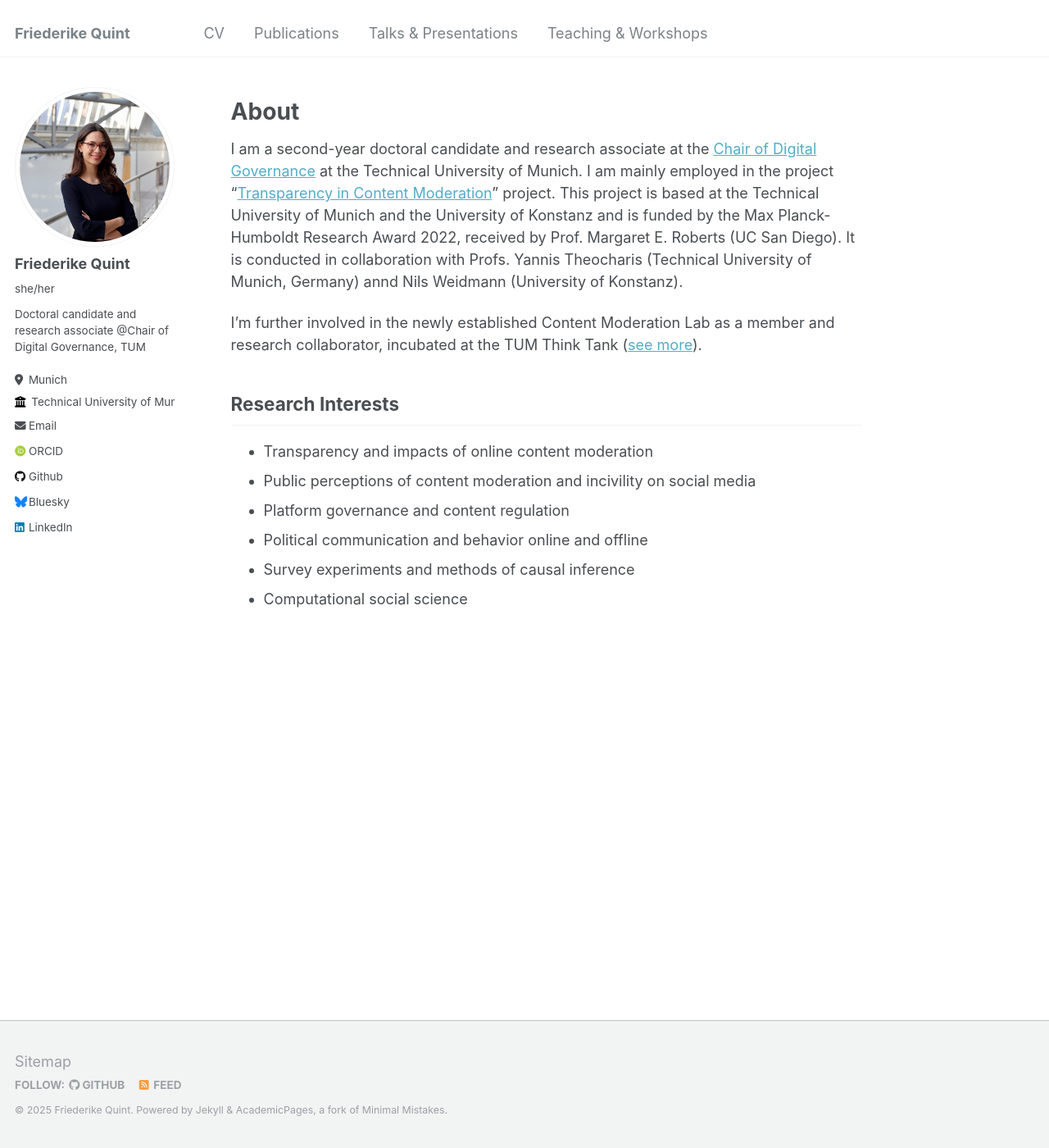
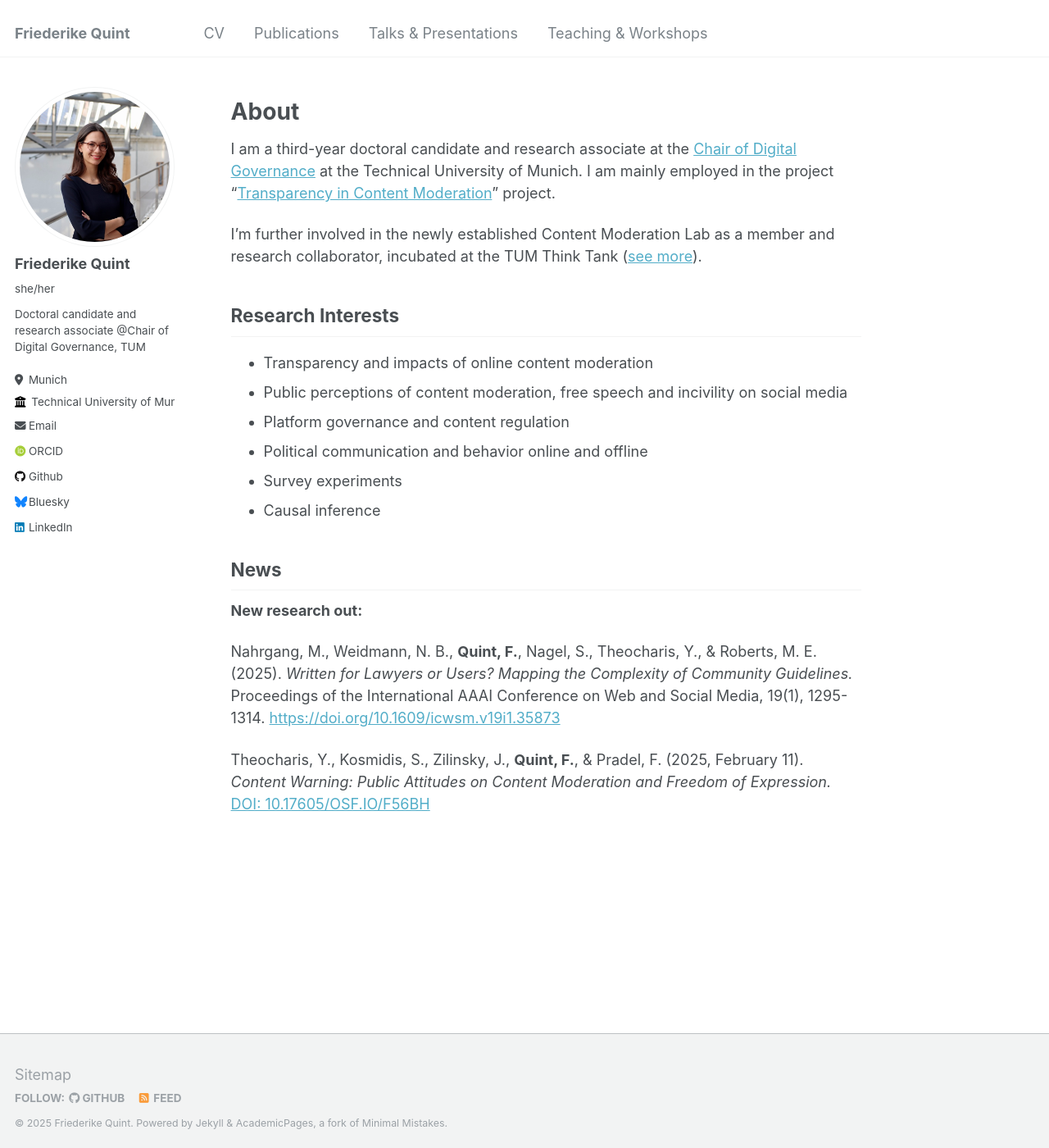
Before and after one commit to friederikequint/friederikequint.github.io, a Jekyll site: the page built from _pages/about.md, in a window 1280 px wide and 1400 px high. Shown: the whole window at 82% size. Built offline with Jekyll 4.4.1, drawn with Linux system fonts in a browser that asks for light colours; some web fonts are replaced.

Commit message:
Updated about

```diff
--- a/_pages/about.md
+++ b/_pages/about.md
@@ -12,7 +12,7 @@ redirect_from:
 # About
 
 
-I am a second-year doctoral candidate and research associate at the [Chair of Digital Governance](https://www.hfp.tum.de/en/digitalgovernance/home/){:target="_blank"} at the Technical University of Munich. I am mainly employed in the project "[Transparency in Content Moderation](https://www.tum.de/en/news-and-events/all-news/press-releases/details/analyse-des-verhaltens-von-social-media-plattformen){:target="_blank"}" project. This project is based at the Technical University of Munich and the University of Konstanz and is funded by the Max Planck-Humboldt Research Award 2022, received by Prof. Margaret E. Roberts (UC San Diego). It is conducted in collaboration with Profs. Yannis Theocharis (Technical University of Munich, Germany) annd Nils Weidmann (University of Konstanz).
+I am a third-year doctoral candidate and research associate at the [Chair of Digital Governance](https://www.hfp.tum.de/en/digitalgovernance/home/){:target="_blank"} at the Technical University of Munich. I am mainly employed in the project "[Transparency in Content Moderation](https://www.tum.de/en/news-and-events/all-news/press-releases/details/analyse-des-verhaltens-von-social-media-plattformen){:target="_blank"}" project.
 
 I'm further involved in the newly established Content Moderation Lab as a member and research collaborator, incubated at the TUM Think Tank ([see more](https://tumthinktank.de/project/content-moderation-lab/){:target="_blank"}).
 
@@ -24,8 +24,21 @@ I'm further involved in the newly established Content Moderation Lab as a member
 
 
 * Transparency and impacts of online content moderation
-* Public perceptions of content moderation and incivility on social media
+* Public perceptions of content moderation, free speech and incivility on social media
 * Platform governance and content regulation
 * Political communication and behavior online and offline
-* Survey experiments and methods of causal inference
-* Computational social science
+* Survey experiments
+* Causal inference
+
+
+
+## News
+
+**New research out:**
+
+Nahrgang, M., Weidmann, N. B., **Quint, F.**, Nagel, S., Theocharis, Y., & Roberts, M. E. (2025). *Written for Lawyers or Users? Mapping the Complexity of Community Guidelines.*
+Proceedings of the International AAAI Conference on Web and Social Media, 19(1), 1295-1314. [https://doi.org/10.1609/icwsm.v19i1.35873](https://doi.org/10.1609/icwsm.v19i1.35873){:target="_blank"}
+
+Theocharis, Y., Kosmidis, S., Zilinsky, J., **Quint, F.**, & Pradel, F. (2025, February 11).
+*Content Warning: Public Attitudes on Content Moderation and Freedom of Expression.*
+[DOI: 10.17605/OSF.IO/F56BH](https://osf.io/s3kcw){:target="_blank"}
```
